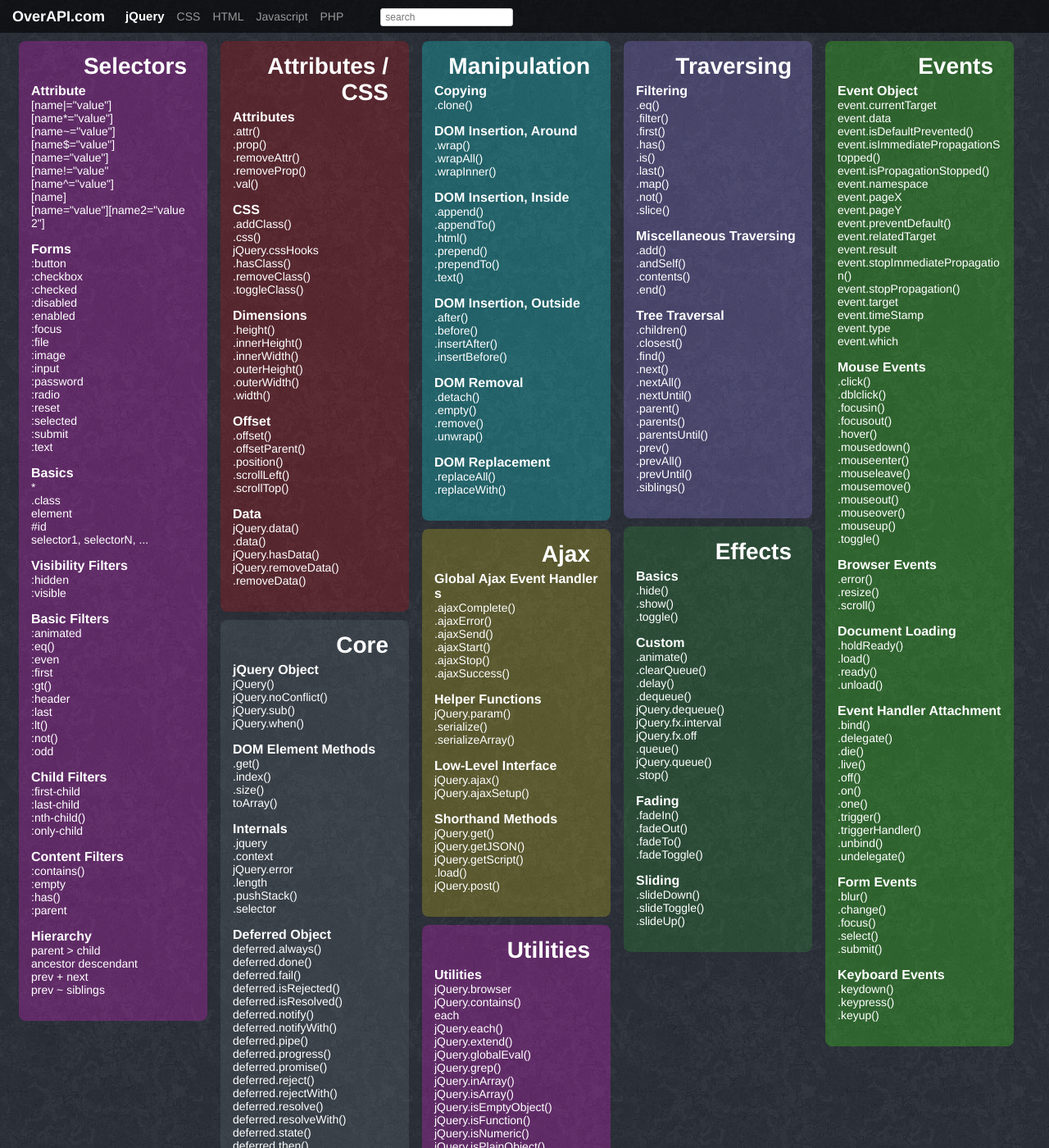
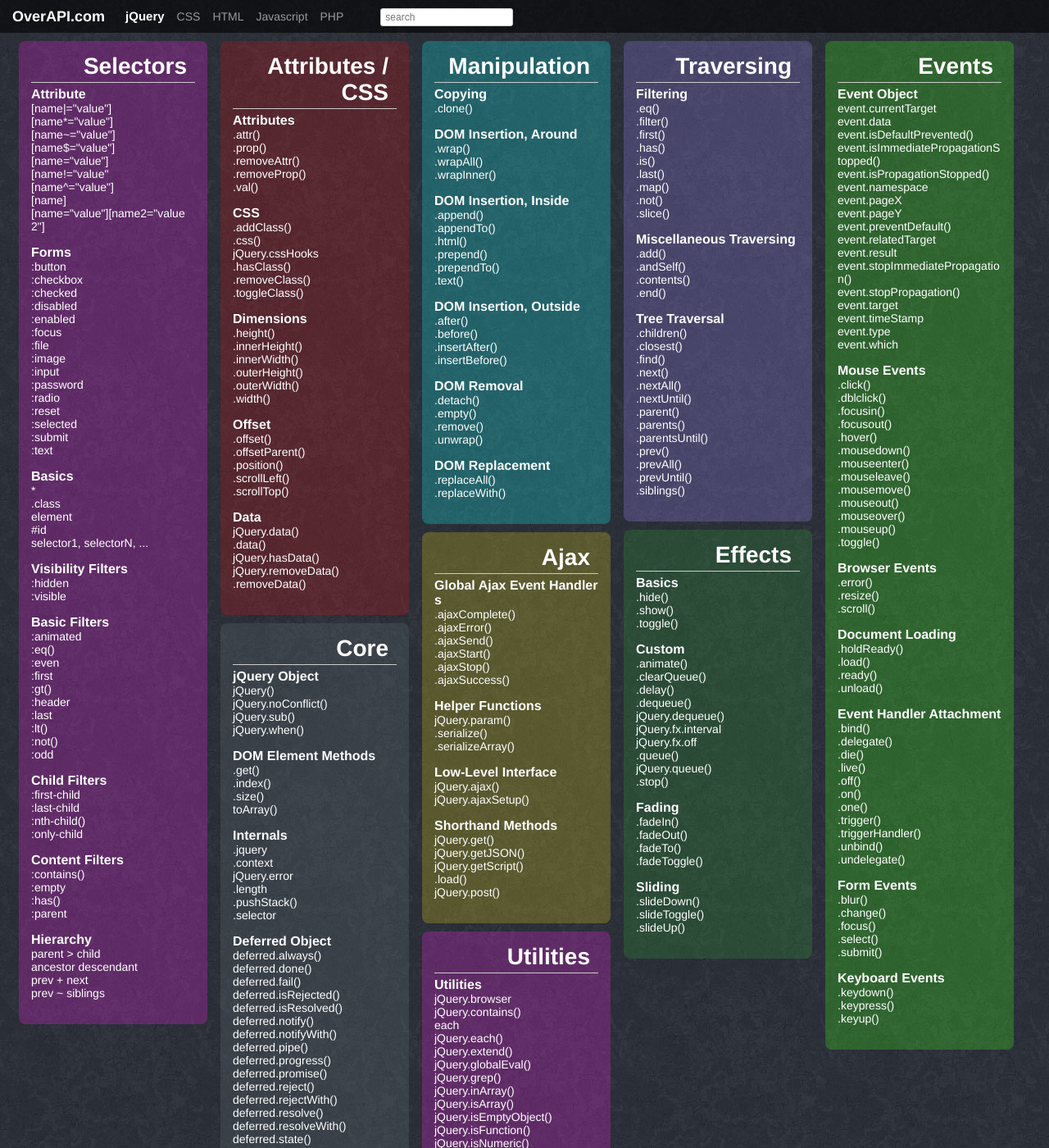
Before and after one commit to code9media/overthecs.github.io, a Jekyll site: the page built from jquery.html, in a window 1280 px wide and 1400 px high. Shown: the whole window at 82% size. Built offline with Jekyll 4.4.1, drawn with Linux system fonts in a browser that asks for light colours; Markdown is read by kramdown in place of the engine named in the settings.

Commit message:
board-title style adjustment

```diff
--- a/static/css/default.css
+++ b/static/css/default.css
@@ -64,7 +64,7 @@ body {background:#000 url(/static/images/background.jpg) fixed 100% 100%;font-fa
 .board{border-radius:8px;margin:5px 8px;padding:15px;width:200px;color:#fff;}
 .content-250{margin:0 30px;margin:0 28px\9;}
 .content-250 .board{width:250px;margin:5px 10px;}
-.board-title{font-size:28px;font-weight:bold;padding-right:10px;margin-bottom:5px;text-align:right;}
+.board-title{font-size:28px;font-weight:bold;padding-right:10px;margin-bottom:5px;text-align:right;border-bottom:1px solid #ccc;padding-bottom:3px;}
 .board-card{margin-bottom:15px;word-break:break-all}
 .board-card a{font-size:14px;color:#fff;text-decoration:none;display:block;}
 .board-card a:hover{background:#ccc;color:#000;}
```
